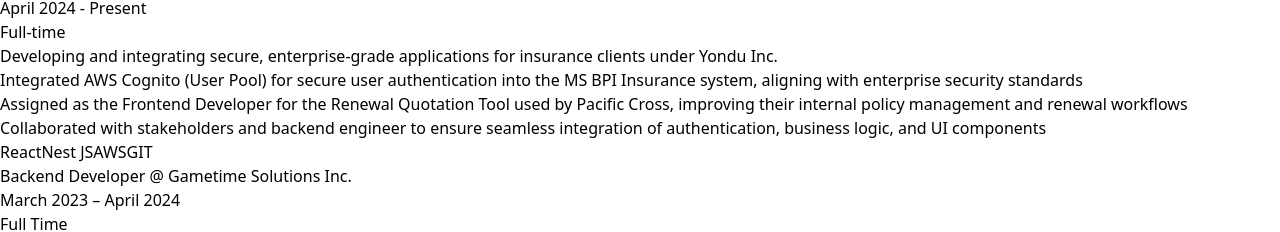
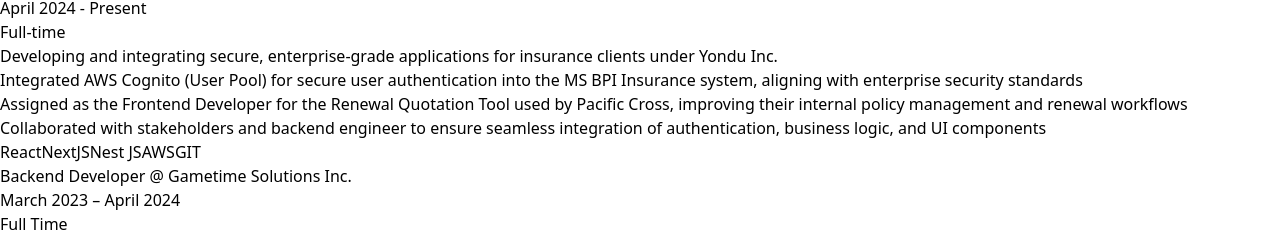
Before and after one commit to ReyesBryanAngel/Portfolio-App, a React (Vite) app in the folder portfolio-app/: page / in a window 1280 px wide. Shown: the part 1316-1548 px from the top of the page. Built offline with nearby package versions, Linux system fonts and the light colour scheme.

Commit message:
add: skill

```diff
--- a/portfolio-app/src/components-v2/ExperienceSection.jsx
+++ b/portfolio-app/src/components-v2/ExperienceSection.jsx
@@ -12,7 +12,7 @@
       ],
       // description:
       //   "Participated in the frontend development of Spotter.ai’s trucking management system. Collaborated with cross-functional teams to deliver responsive dashboards, fix complex Front end bugs, and develop table templates features with backend integration.",
-      technologies: ["React", "Nest JS", "AWS", "GIT"],
+      technologies: ["React", "NextJS", "Nest JS", "AWS", "GIT"],
     },
     {
       role: "Backend Developer",
```
